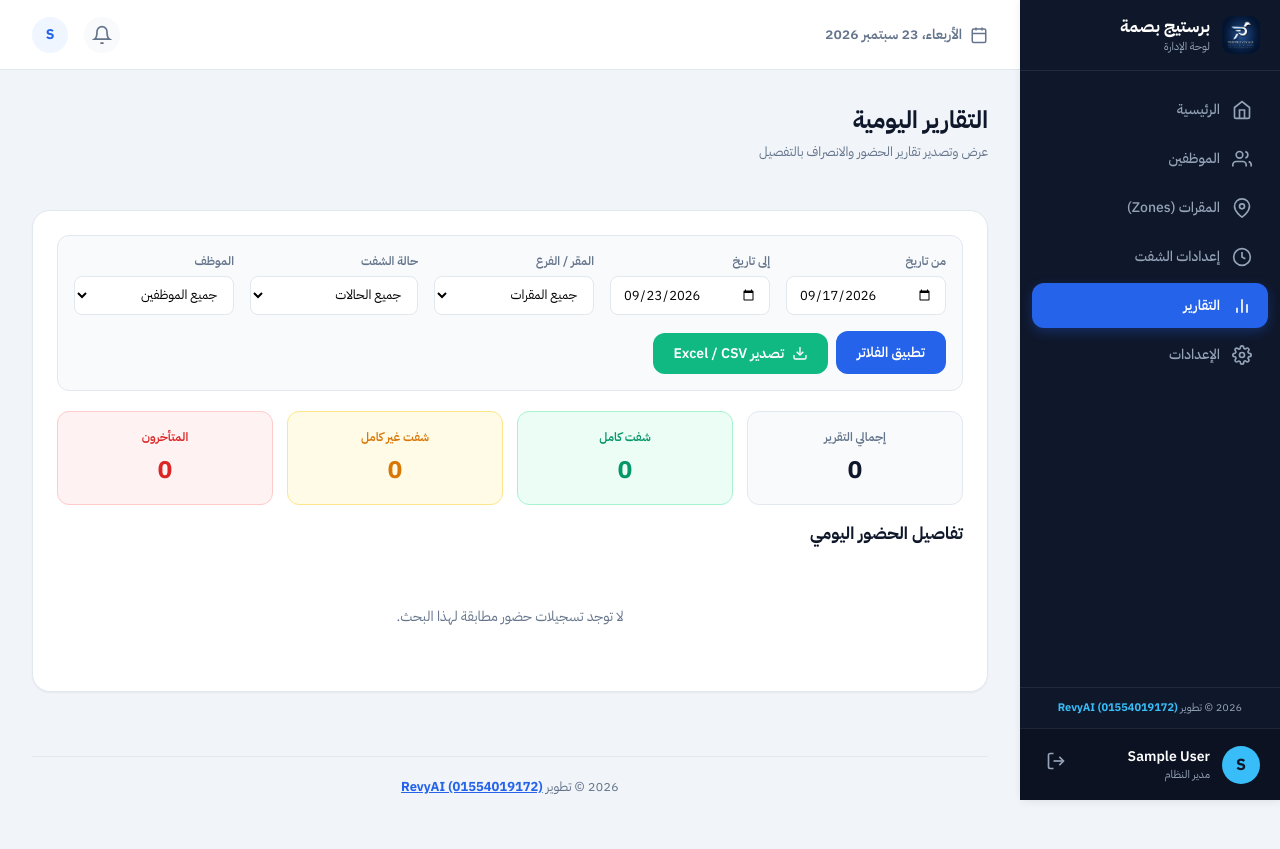
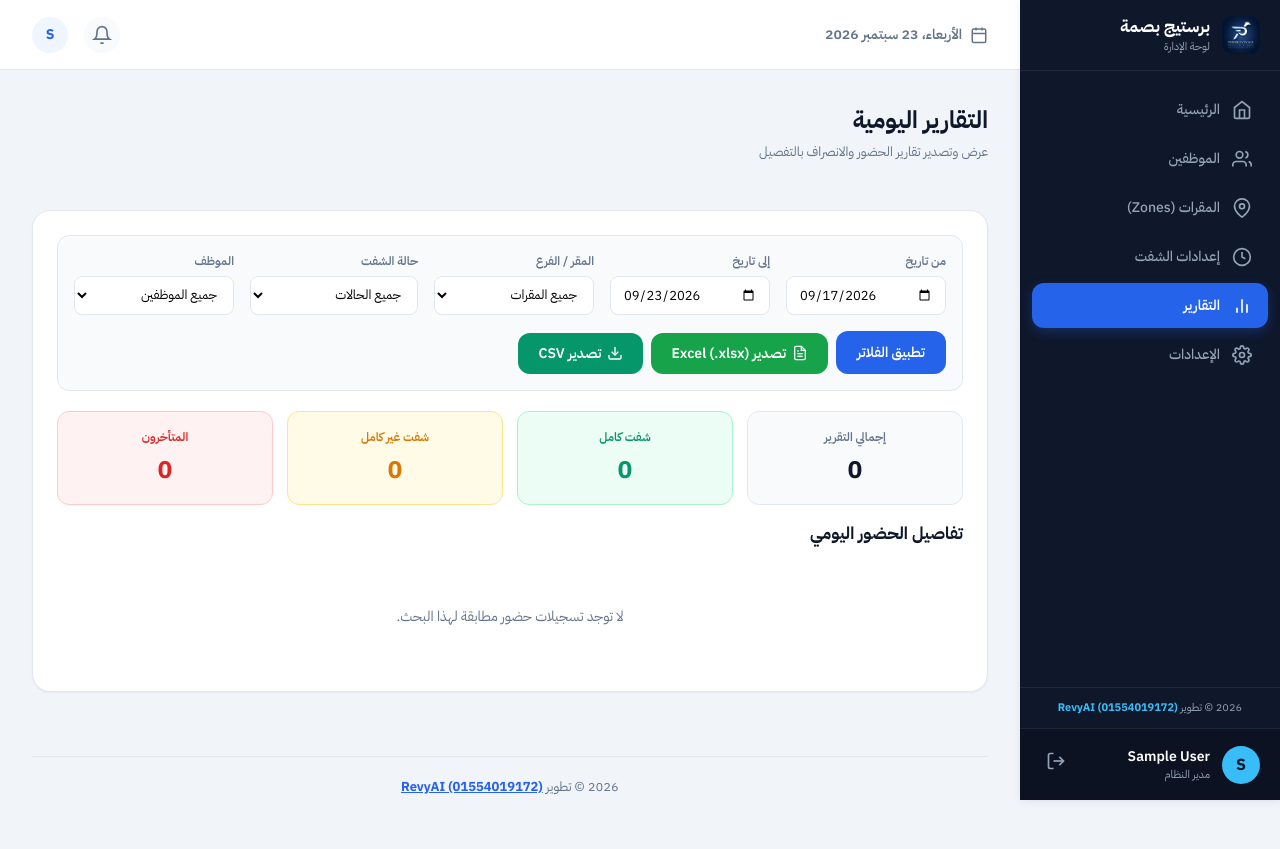
Before and after one commit to mohamedAhmed-danger/prestige-basma, a Flask app: page /admin/reports in a window 1280 px wide. Run offline with Flask 3, Linux system fonts and the light colour scheme; a user stored in the database is signed in; tables that the repository leaves empty hold one stand-in row (values such as "Sample post").

Commit message:
Add Excel export buttons in reports template and admin route

```diff
--- a/app/routes/admin.py
+++ b/app/routes/admin.py
@@ -12,7 +12,7 @@
     get_weekly_trend,
     format_arabic_date,
 )
-from app.services.report_service import get_report, export_csv
+from app.services.report_service import get_report, export_csv, export_excel
 
 admin_bp = Blueprint('admin', __name__, url_prefix='/admin')
 
@@ -78,7 +78,9 @@
 
     rows = get_report(date_from, date_to, zone_id=zone_id, status=status, employee_id=employee_id)
 
-    if request.args.get('export') == 'csv':
+    if request.args.get('export') in ('excel', 'xlsx'):
+        return export_excel(rows)
+    elif request.args.get('export') == 'csv':
         return export_csv(rows)
 
     zones_list = Zone.query.order_by(Zone.id).all()
--- a/app/templates/admin/reports.html
+++ b/app/templates/admin/reports.html
@@ -55,11 +55,15 @@
       </select>
     </div>
 
-    <div style="display:flex; gap:8px; align-items:flex-end;">
+    <div style="display:flex; gap:8px; align-items:flex-end; flex-wrap:wrap;">
       <button class="btn btn--primary" type="submit">تطبيق الفلاتر</button>
-      <button class="btn btn--secondary" type="submit" name="export" value="csv" style="background:#10b981; color:#fff; border:none;">
+      <button class="btn btn--secondary" type="submit" name="export" value="excel" style="background:#16a34a; color:#fff; border:none; display:inline-flex; align-items:center; gap:6px;">
+        <svg width="16" height="16" viewBox="0 0 24 24" fill="none" stroke="currentColor" stroke-width="2"><path d="M14 2H6a2 2 0 0 0-2 2v16a2 2 0 0 0 2 2h12a2 2 0 0 0 2-2V8z"/><polyline points="14 2 14 8 20 8"/><line x1="16" y1="13" x2="8" y2="13"/><line x1="16" y1="17" x2="8" y2="17"/><polyline points="10 9 9 9 8 9"/></svg>
+        تصدير Excel (.xlsx)
+      </button>
+      <button class="btn btn--secondary" type="submit" name="export" value="csv" style="background:#059669; color:#fff; border:none; display:inline-flex; align-items:center; gap:6px;">
         <svg width="16" height="16" viewBox="0 0 24 24" fill="none" stroke="currentColor" stroke-width="2"><path d="M21 15v4a2 2 0 0 1-2 2H5a2 2 0 0 1-2-2v-4"/><polyline points="7 10 12 15 17 10"/><line x1="12" y1="15" x2="12" y2="3"/></svg>
-        تصدير Excel / CSV
+        تصدير CSV
       </button>
       {% if filters.zone_id or filters.status or filters.employee_id %}
         <a class="btn btn--secondary" href="{{ url_for('admin.reports') }}">إعادة تعيين</a>
```
Also changed, not shown: tests/test_routes_and_security.py (+14 -0 lines).
